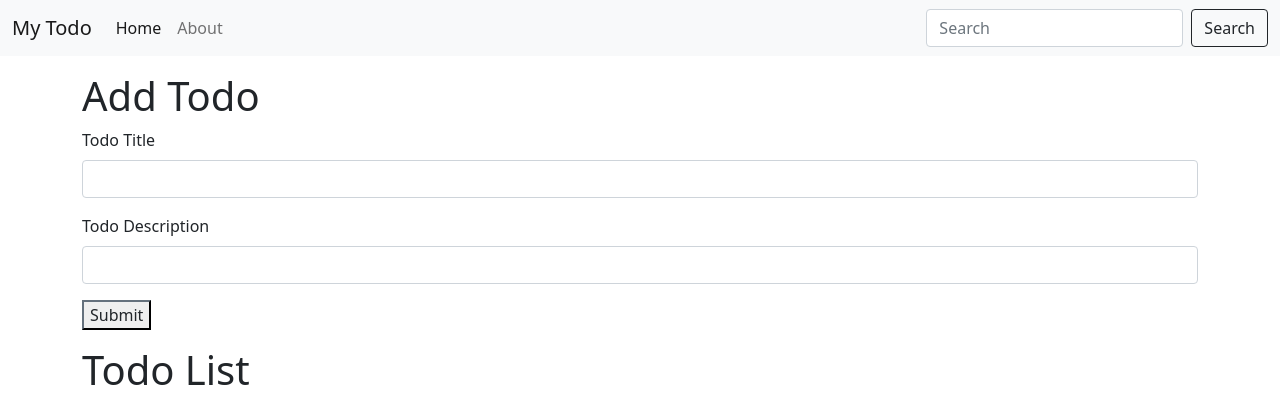
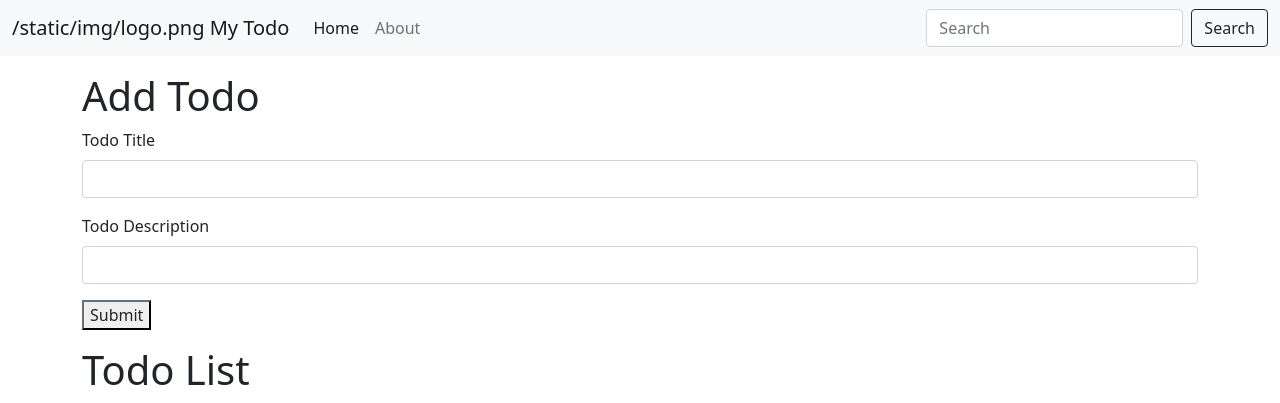
Before and after one commit to vanamala-19/todo-vanamala, a Flask app: page / in a window 1280 px wide. Shown: the top 403 px of the page. Run offline with Flask 2, Linux system fonts and the light colour scheme; data comes from the database, SQL or seed files in the repository.

Commit message:
Update base.html

```diff
--- a/templates/base.html
+++ b/templates/base.html
@@ -22,7 +22,7 @@
   <body>
     <nav class="navbar navbar-expand-lg navbar-light bg-light">
         <div class="container-fluid">
-          <a class="navbar-brand" href="/">My Todo</a>
+          <a class="navbar-brand" href="/">{{ url_for('static', filename='img/logo.png') }} My Todo</a>
           <button
             class="navbar-toggler"
             type="button"
```
